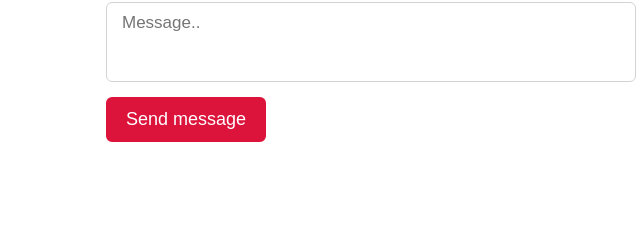
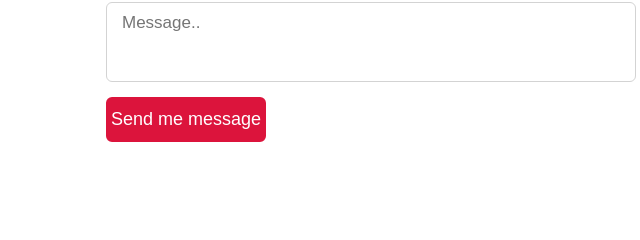
Before and after one commit to PawanPawar03/testing, a plain HTML site: page index.html in a window 1280 px wide. Shown: the part 3027-3267 px from the top of the page, 564-1204 px from the left. Drawn offline with nearby package versions, Linux system fonts and the light colour scheme.

Commit message:
Update index.html

```diff
--- a/index.html
+++ b/index.html
@@ -196,7 +196,7 @@
                             <textarea cols="30" rows="10" placeholder="Message.." required></textarea>
                         </div>
                         <div class="button-area">
-                            <button type="submit">Send message</button>
+                            <button type="submit">Send me message</button>
                         </div>
                     </form>
                 </div>
```
